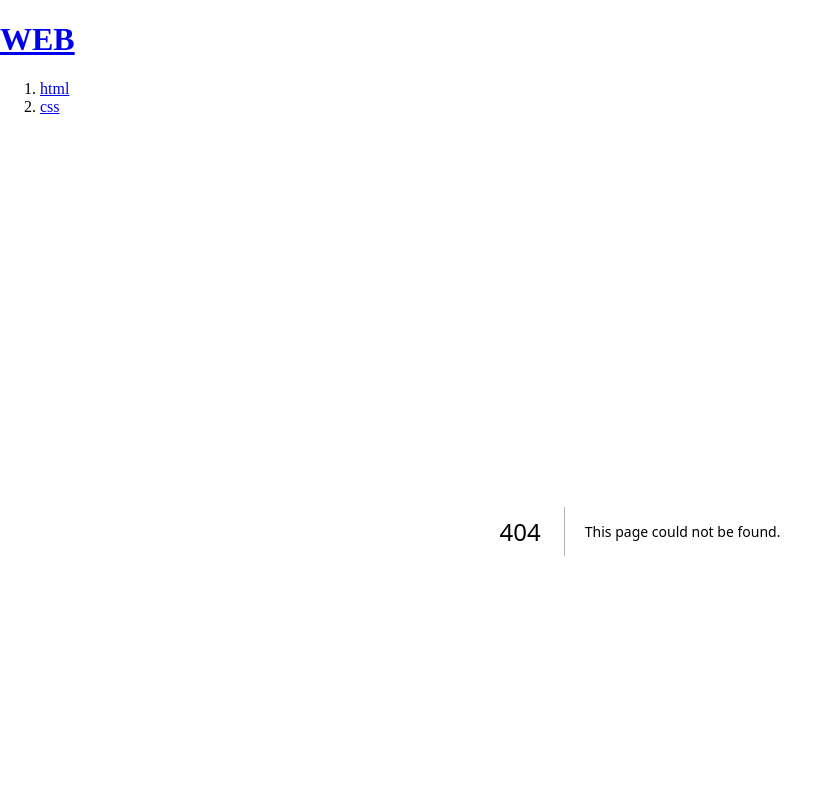
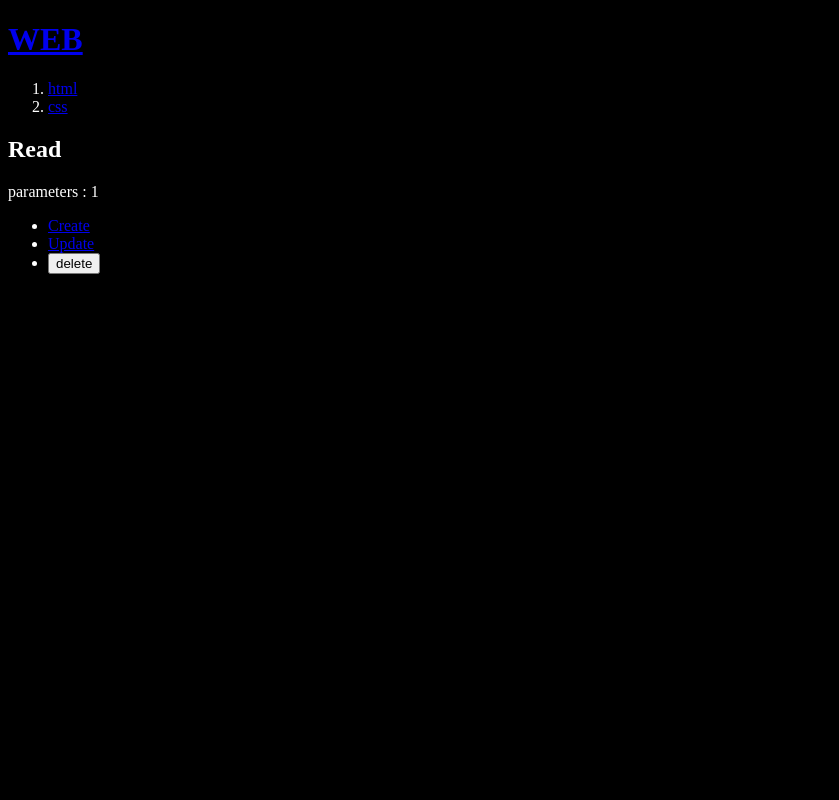
Before and after one commit to nowaveosu/nextjs_study, a Next.js app: page /read/1 in a window 1280 px wide. Before the commit this address had no page. Shown: the top 800 px of the page, without its empty margins (0-839 px from the left). Built offline with nearby package versions, Linux system fonts and the light colour scheme.

Commit message:
[Add] dynamic routing

```diff
--- /dev/null
+++ b/src/app/read/[id]/page.js
@@ -0,0 +1,8 @@
+export default function Read(props){
+    return(
+        <>
+        <h2>Read</h2>
+        parameters : {props.params.id}
+        </>
+    )
+}
```
